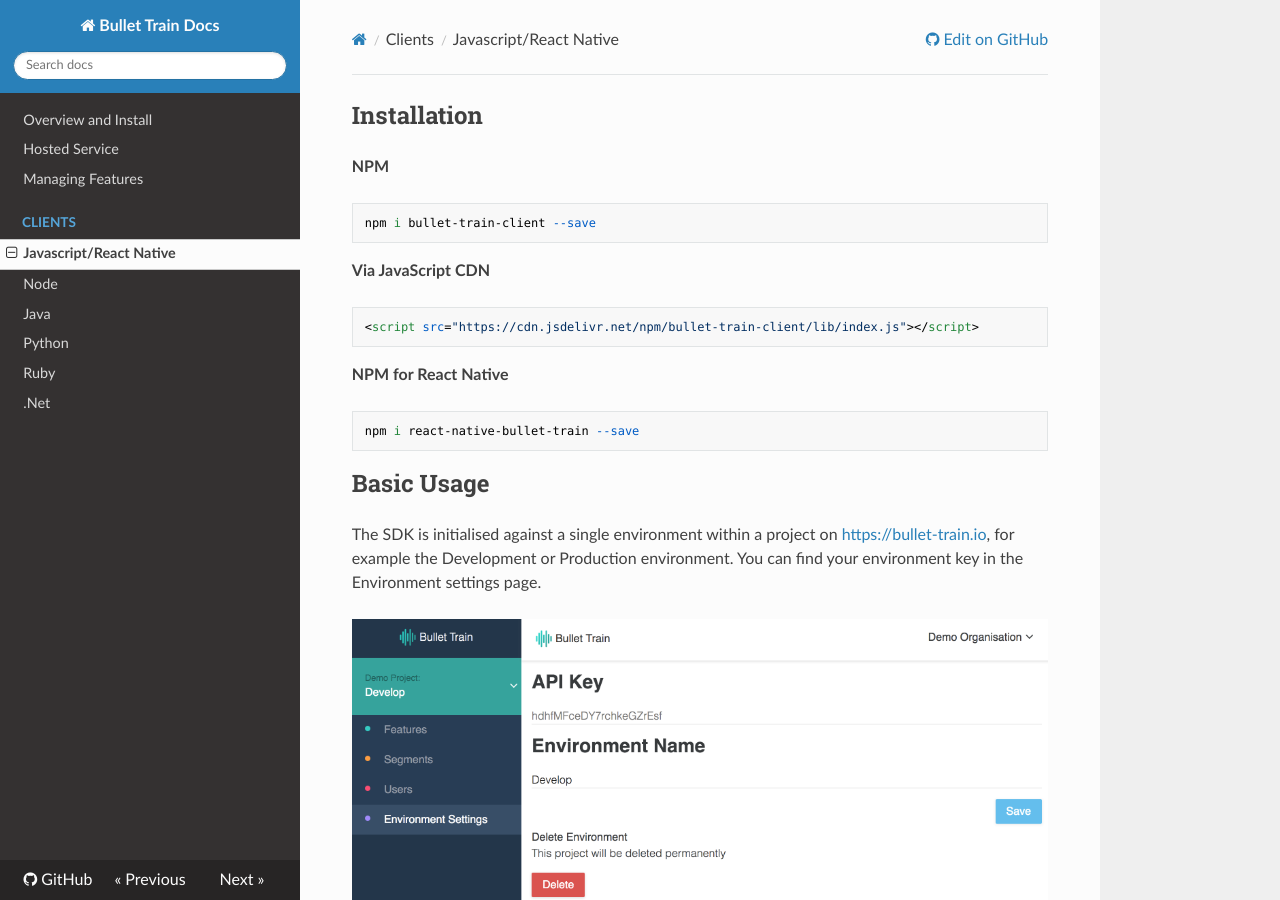
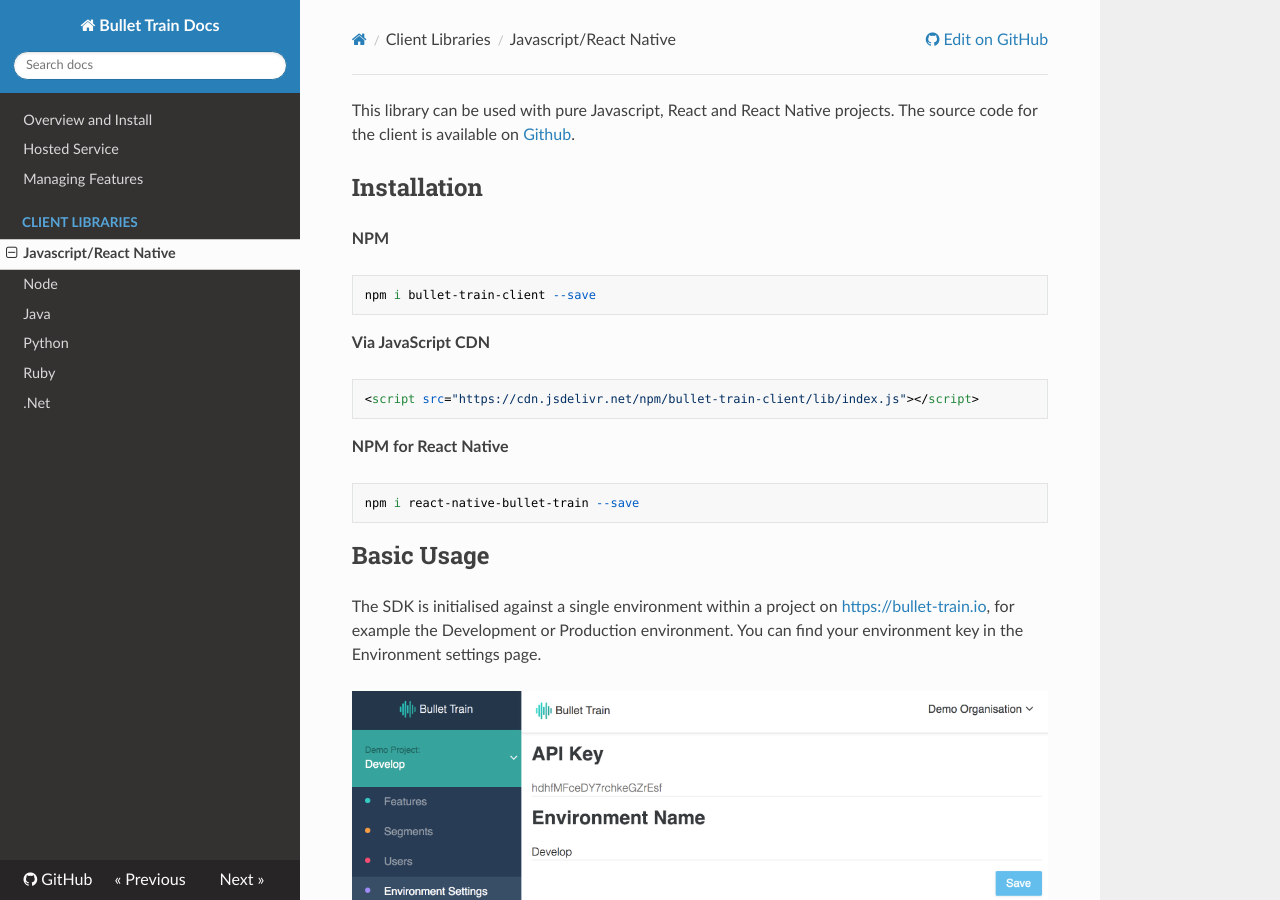
Before and after one commit to Flagsmith/flagsmith-docs, an MkDocs documentation site: the page built from docs/clients/javascript.md, in a window 1280 px wide and 900 px high. Built offline with MkDocs 1.6.1, drawn with Linux system fonts in a browser that asks for light colours; nearby versions of some CDN libraries; old or Windows-style settings are respelled for this version of MkDocs.

Commit message:
More JS docs

```diff
--- a/docs/clients/javascript.md
+++ b/docs/clients/javascript.md
@@ -1,3 +1,5 @@
+This library can be used with pure Javascript, React and React Native projects. The source code for the client is available on [Github](https://github.com/SolidStateGroup/bullet-train-js-client).
+
 ## Installation
 
 **NPM**
--- a/mkdocs.yml
+++ b/mkdocs.yml
@@ -8,7 +8,7 @@ pages:
   - Overview and Install: index.md
   - Hosted Service: 'hosted-service.md'
   - Managing Features: 'managing-features.md'
-  - Clients:
+  - Client Libraries:
     - 'Javascript/React Native': 'clients/javascript.md'
     - 'Node': 'clients/node.md'
     - 'Java': 'clients/java.md'
```
